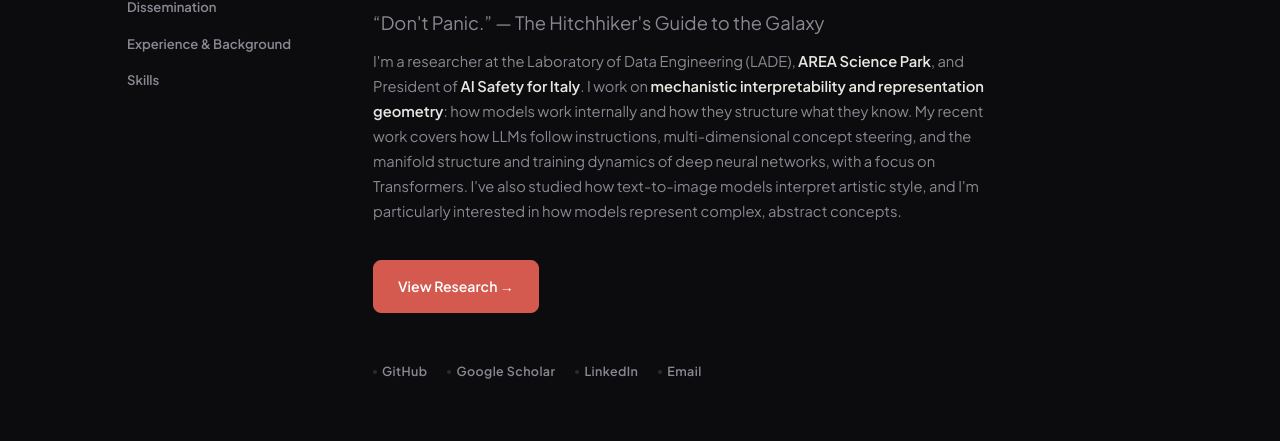
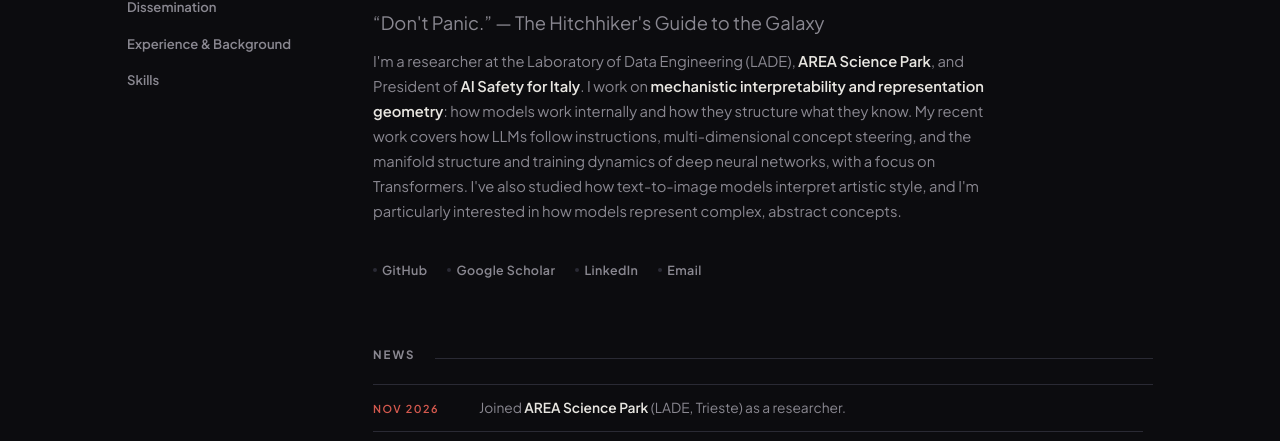
Before and after one commit to eliroc98/eliroc98.github.io, a plain HTML site: page index.html in a window 1280 px wide. Shown: the part 326-767 px from the top of the page. Drawn offline with Linux system fonts and the light colour scheme.

Commit message:
Remove View Research button from home page
Co-Authored-By: Claude Opus 5.5 <noreply@anthropic.com>

```diff
--- a/index.html
+++ b/index.html
@@ -62,10 +62,6 @@
     <p class="bio">
       I'm a researcher at the Laboratory of Data Engineering (LADE), <strong>AREA Science Park</strong>, and President of <strong>AI Safety for Italy</strong>. I work on <strong>mechanistic interpretability and representation geometry</strong>: how models work internally and how they structure what they know. My recent work covers how LLMs follow instructions, multi-dimensional concept steering, and the manifold structure and training dynamics of deep neural networks, with a focus on Transformers. I've also studied how text-to-image models interpret artistic style, and I'm particularly interested in how models represent complex, abstract concepts.
     </p>
-
-    <div class="cta-group">
-      <a href="research.html" class="btn btn-primary">View Research →</a>
-    </div>
 
     <div class="links">
       <a href="https://github.com/eliroc98" target="_blank">GitHub</a>
--- a/style.css
+++ b/style.css
@@ -98,6 +98,7 @@
   nav a.active { color: var(--text); }
 
   .hero { padding: 20px 0 64px; }
+  .hero .links { margin-top: 0; }
 
 
 
@@ -167,36 +168,6 @@
   .bio strong {
     color: var(--text);
     font-weight: 600;
-  }
-
-  .cta-group {
-    display: flex;
-    gap: 16px;
-    flex-wrap: wrap;
-  }
-
-  .btn {
-    display: inline-flex;
-    align-items: center;
-    gap: 8px;
-    padding: 14px 24px;
-    font-size: 0.88rem;
-    font-weight: 600;
-    text-decoration: none;
-    border-radius: 8px;
-    transition: all 0.25s;
-  }
-
-  .btn-primary {
-    background: var(--accent);
-    color: white;
-    border: 1px solid var(--accent);
-  }
-
-  .btn-primary:hover {
-    background: #c24e45;
-    transform: translateY(-1px);
-    box-shadow: 0 4px 12px var(--accent-glow);
   }
 
   .links {
```
